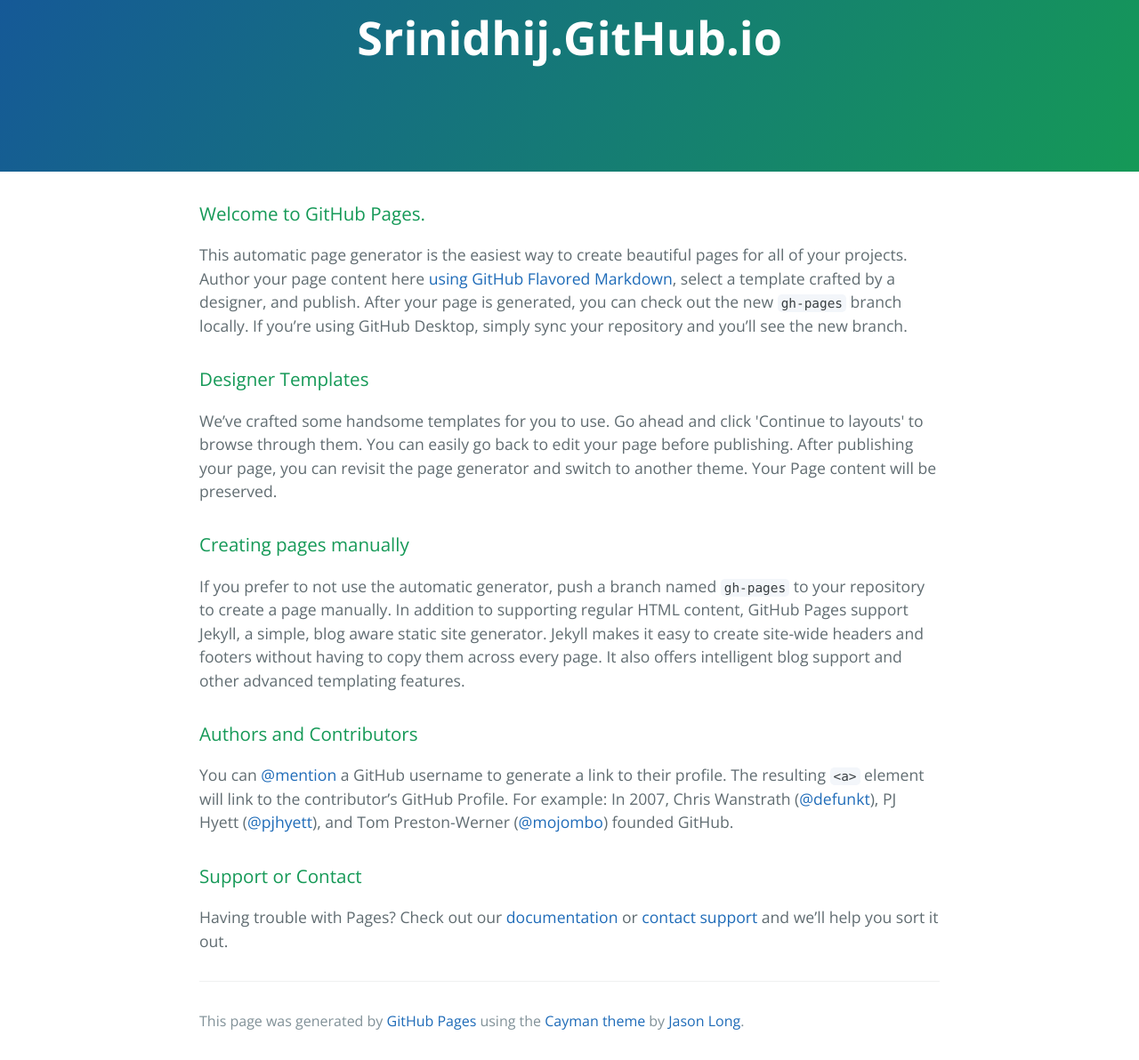
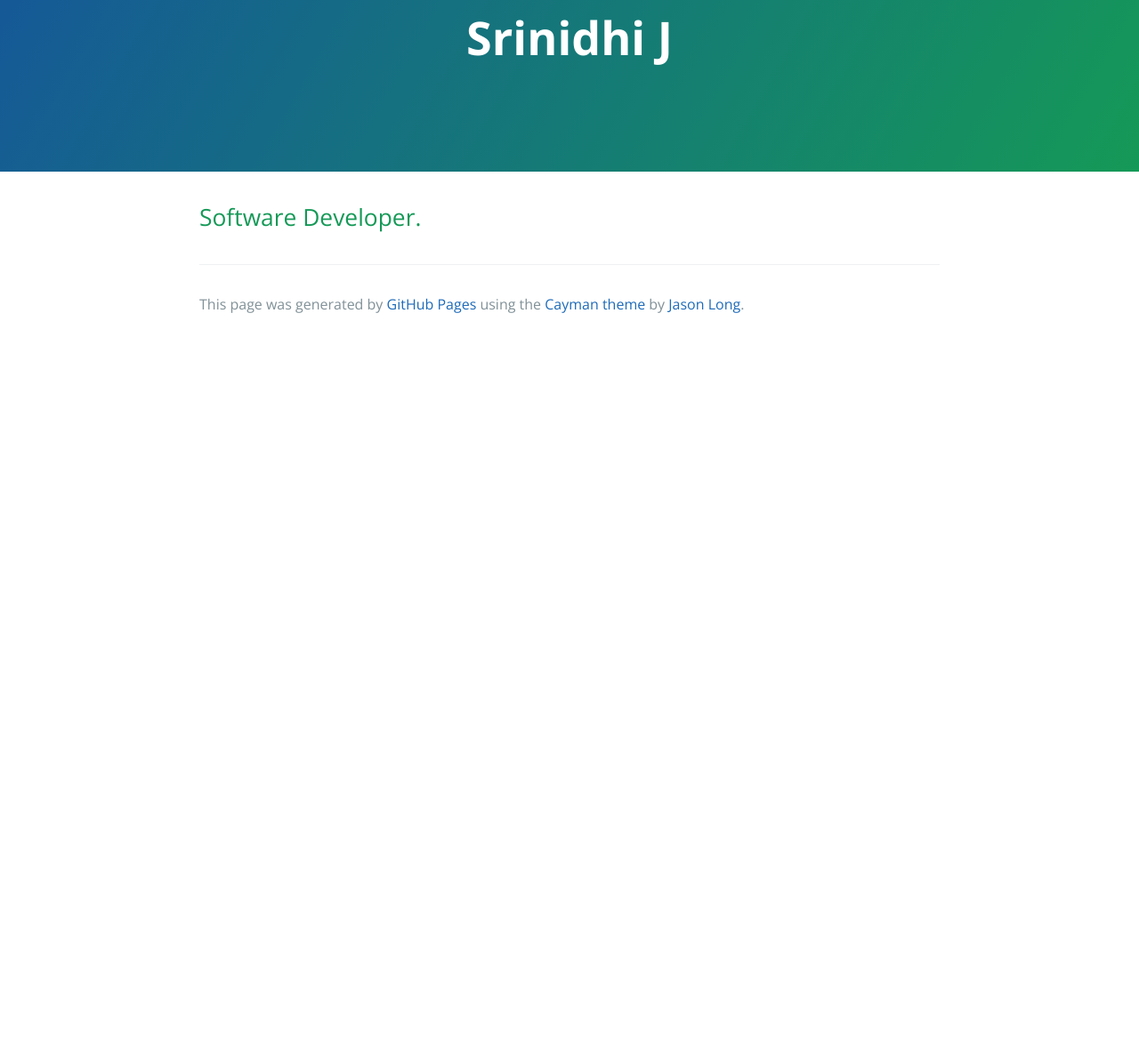
Before and after one commit to srinidhij/srinidhij.github.io, a plain HTML site: page index.html in a window 1280 px wide. Shown: the part 77-1269 px from the top of the page at 89% size. After the commit the page ends 800 px from the top, so only its background shows below. Drawn offline with nearby package versions, Linux system fonts and the light colour scheme.

Commit message:
Replace master branch with page content via GitHub

```diff
--- a/index.html
+++ b/index.html
@@ -2,7 +2,7 @@
 <html lang="en-us">
   <head>
     <meta charset="UTF-8">
-    <title>Srinidhij.GitHub.io by srinidhij</title>
+    <title>Srinidhi J by srinidhij</title>
     <meta name="viewport" content="width=device-width, initial-scale=1">
     <link rel="stylesheet" type="text/css" href="stylesheets/normalize.css" media="screen">
     <link href='https://fonts.googleapis.com/css?family=Open+Sans:400,700' rel='stylesheet' type='text/css'>
@@ -11,35 +11,13 @@
   </head>
   <body>
     <section class="page-header">
-      <h1 class="project-name">Srinidhij.GitHub.io</h1>
+      <h1 class="project-name">Srinidhi J</h1>
       <h2 class="project-tagline"></h2>
     </section>
 
     <section class="main-content">
-      <h3>
-<a id="welcome-to-github-pages" class="anchor" href="#welcome-to-github-pages" aria-hidden="true"><span class="octicon octicon-link"></span></a>Welcome to GitHub Pages.</h3>
-
-<p>This automatic page generator is the easiest way to create beautiful pages for all of your projects. Author your page content here <a href="https://guides.github.com/features/mastering-markdown/">using GitHub Flavored Markdown</a>, select a template crafted by a designer, and publish. After your page is generated, you can check out the new <code>gh-pages</code> branch locally. If you’re using GitHub Desktop, simply sync your repository and you’ll see the new branch.</p>
-
-<h3>
-<a id="designer-templates" class="anchor" href="#designer-templates" aria-hidden="true"><span class="octicon octicon-link"></span></a>Designer Templates</h3>
-
-<p>We’ve crafted some handsome templates for you to use. Go ahead and click 'Continue to layouts' to browse through them. You can easily go back to edit your page before publishing. After publishing your page, you can revisit the page generator and switch to another theme. Your Page content will be preserved.</p>
-
-<h3>
-<a id="creating-pages-manually" class="anchor" href="#creating-pages-manually" aria-hidden="true"><span class="octicon octicon-link"></span></a>Creating pages manually</h3>
-
-<p>If you prefer to not use the automatic generator, push a branch named <code>gh-pages</code> to your repository to create a page manually. In addition to supporting regular HTML content, GitHub Pages support Jekyll, a simple, blog aware static site generator. Jekyll makes it easy to create site-wide headers and footers without having to copy them across every page. It also offers intelligent blog support and other advanced templating features.</p>
-
-<h3>
-<a id="authors-and-contributors" class="anchor" href="#authors-and-contributors" aria-hidden="true"><span class="octicon octicon-link"></span></a>Authors and Contributors</h3>
-
-<p>You can <a href="https://github.com/blog/821" class="user-mention">@mention</a> a GitHub username to generate a link to their profile. The resulting <code>&lt;a&gt;</code> element will link to the contributor’s GitHub Profile. For example: In 2007, Chris Wanstrath (<a href="https://github.com/defunkt" class="user-mention">@defunkt</a>), PJ Hyett (<a href="https://github.com/pjhyett" class="user-mention">@pjhyett</a>), and Tom Preston-Werner (<a href="https://github.com/mojombo" class="user-mention">@mojombo</a>) founded GitHub.</p>
-
-<h3>
-<a id="support-or-contact" class="anchor" href="#support-or-contact" aria-hidden="true"><span class="octicon octicon-link"></span></a>Support or Contact</h3>
-
-<p>Having trouble with Pages? Check out our <a href="https://help.github.com/pages">documentation</a> or <a href="https://github.com/contact">contact support</a> and we’ll help you sort it out.</p>
+      <h2>
+<a id="software-developer" class="anchor" href="#software-developer" aria-hidden="true"><span class="octicon octicon-link"></span></a>Software Developer.</h2>
 
       <footer class="site-footer">
 
```
Also changed, not shown: params.json (+1 -1 lines).
